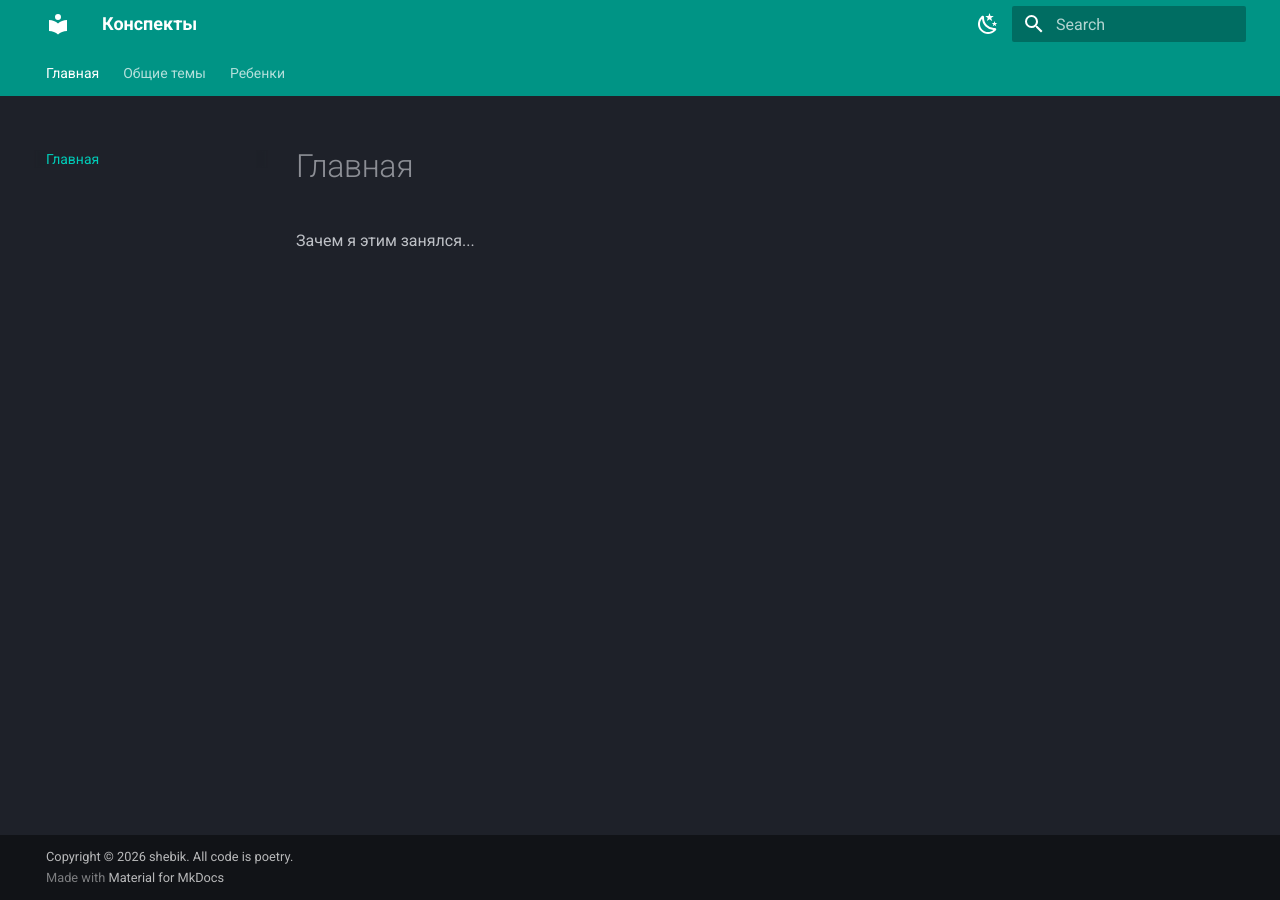
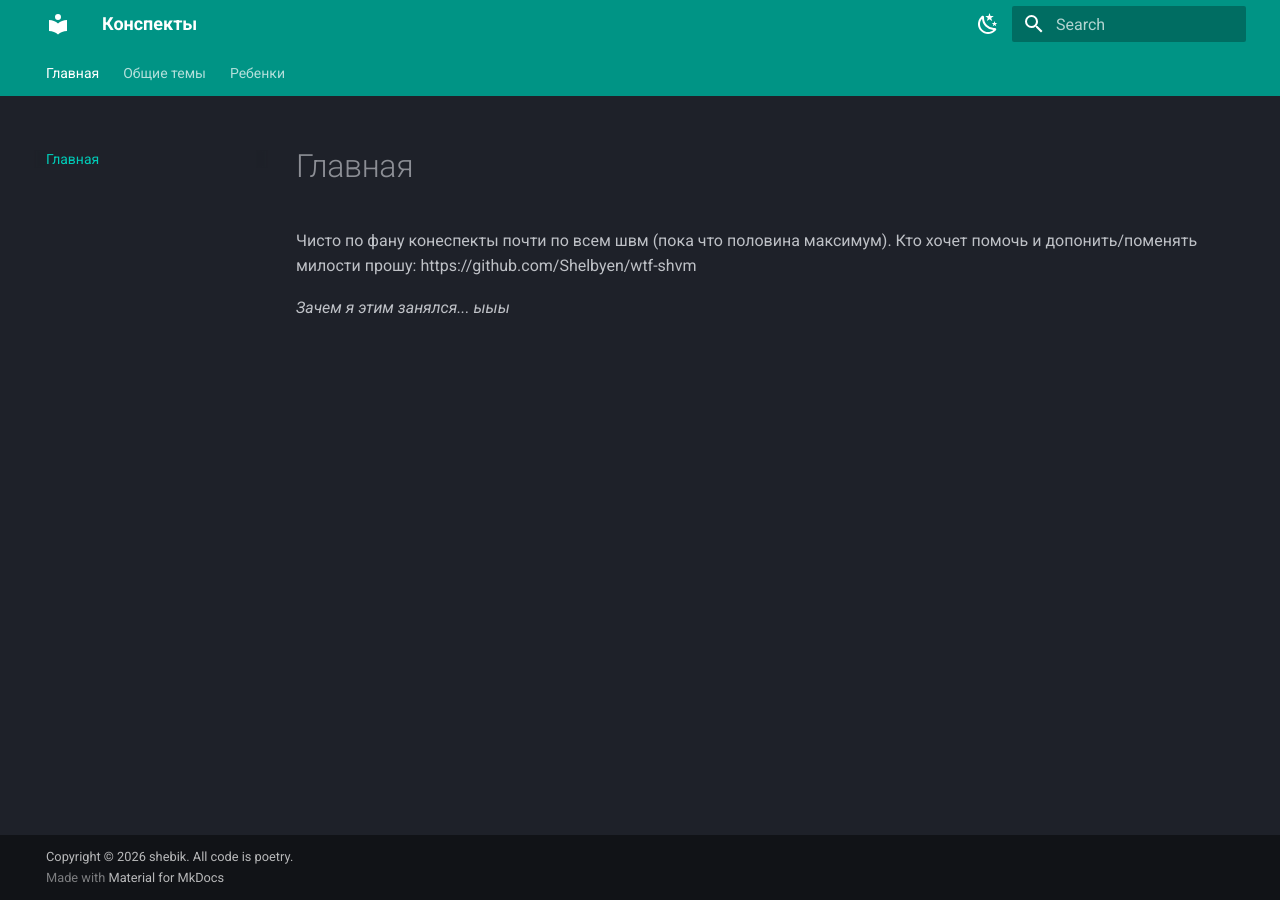
Before and after one commit to Shelbyen/wtf-shvm, an MkDocs documentation site: the page built from docs/index.md, in a window 1280 px wide. Built offline with MkDocs 1.6.1 and Material for MkDocs 9.7.7, drawn with Linux system fonts in a browser that asks for light colours.

Commit message:
feat: text to main page

```diff
--- a/docs/index.md
+++ b/docs/index.md
@@ -1 +1,3 @@
-Зачем я этим занялся...
+Чисто по фану конеспекты почти по всем швм (пока что половина максимум). Кто хочет помочь и допонить/поменять милости прошу: https://github.com/Shelbyen/wtf-shvm
+
+_Зачем я этим занялся... ыыы_
```
